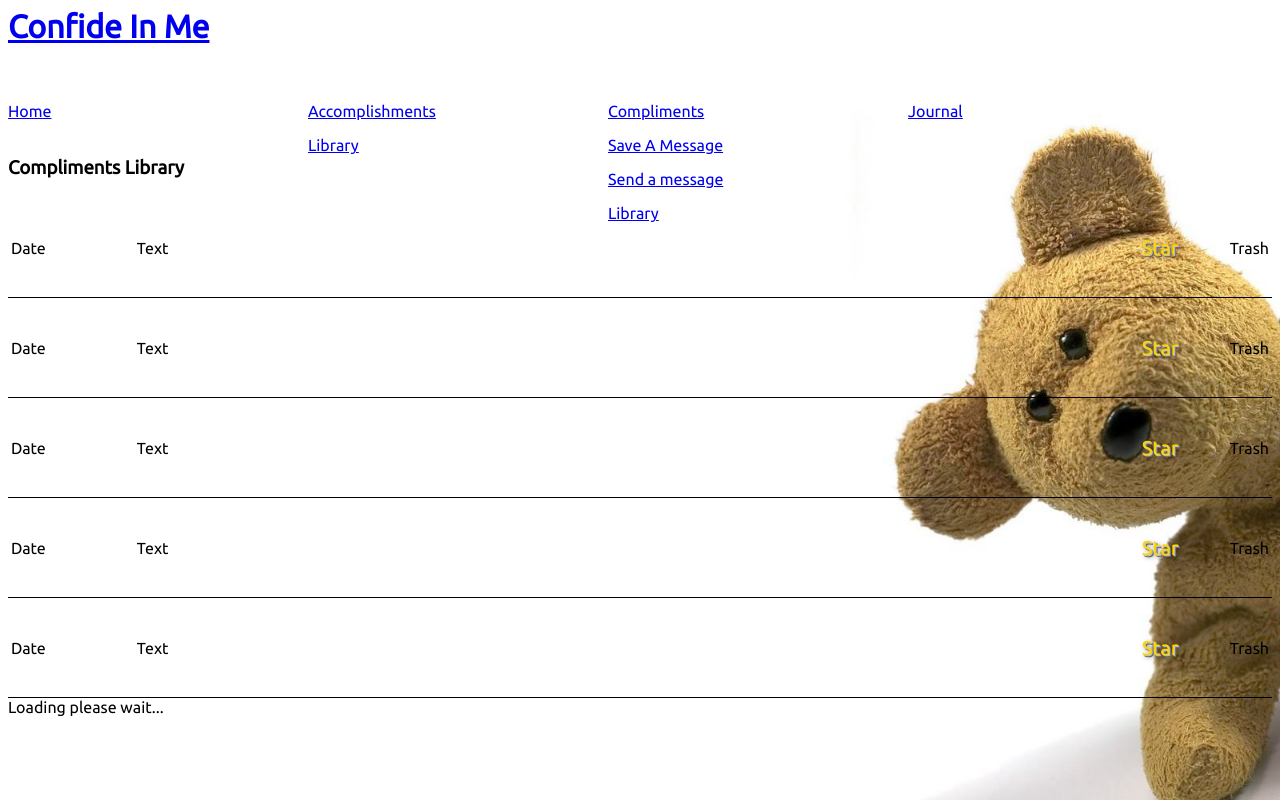
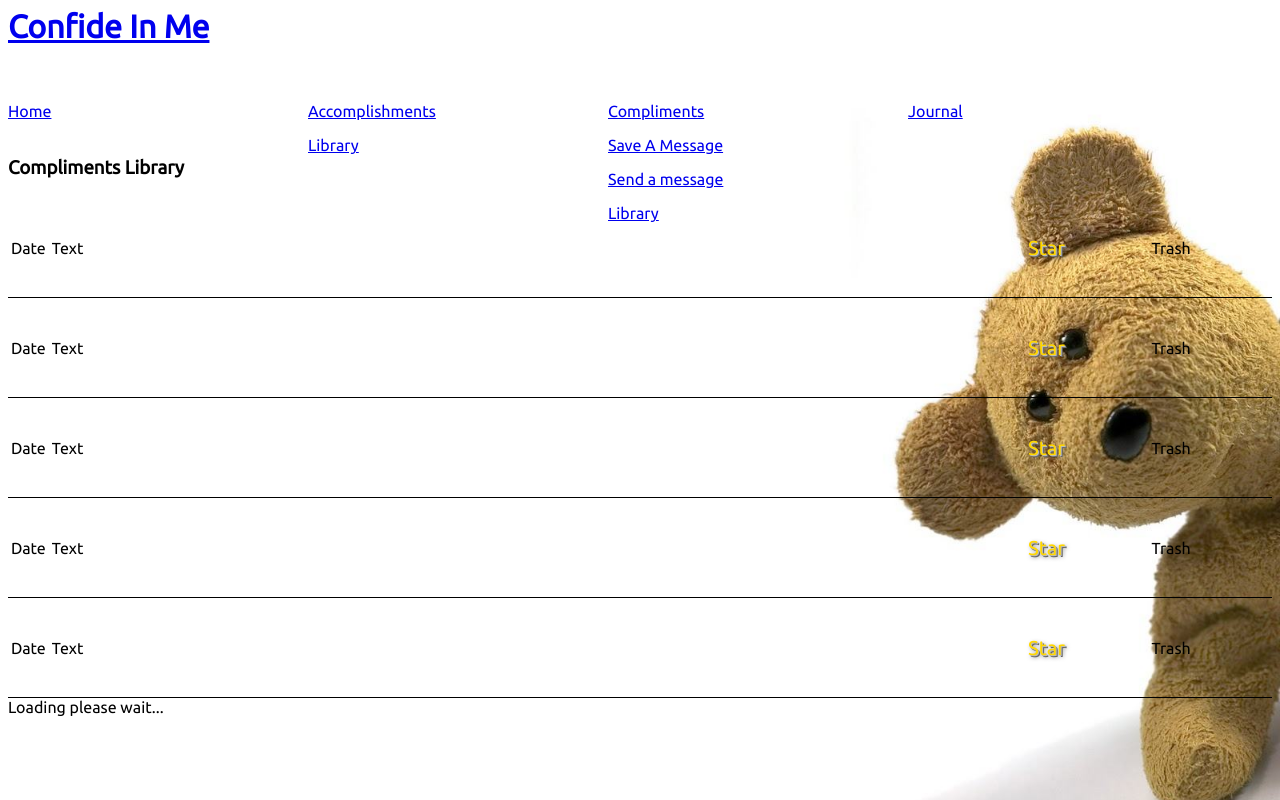
Before and after one commit to alexandrakohl/powersquad, a Python web app: template projectweek/Templates/complibrary.html in a window 1280 px wide. Run offline with Jinja, Linux system fonts and the light colour scheme; the template is opened without the code that fills it, so the values that code supplies are empty; some libraries are stand-ins or nearby versions.

Commit message:
932 getting libraries to work

```diff
--- a/projectweek/stylesheets/library.css
+++ b/projectweek/stylesheets/library.css
@@ -1,18 +1,16 @@
-.date {
-  width: 10%;
-}
+
 .textlib {
   width: 80%;
   height: 100px;
 }
 .star2 {
-  width: 7%;
+  width: 10%;
   color: gold;
   font-size: 20;
   text-shadow: 1px 1px #bbb, 2px 2px #666, .1em .1em .2em rgba(0,0,0,.5);
 }
 .trash {
-  width: 7%;
+  width: 10%;
 
 
 }
```
Also changed, not shown: projectweek/Templates/accomplibrary.html (+7 -7 lines), projectweek/main1.py (+5 -4 lines).
